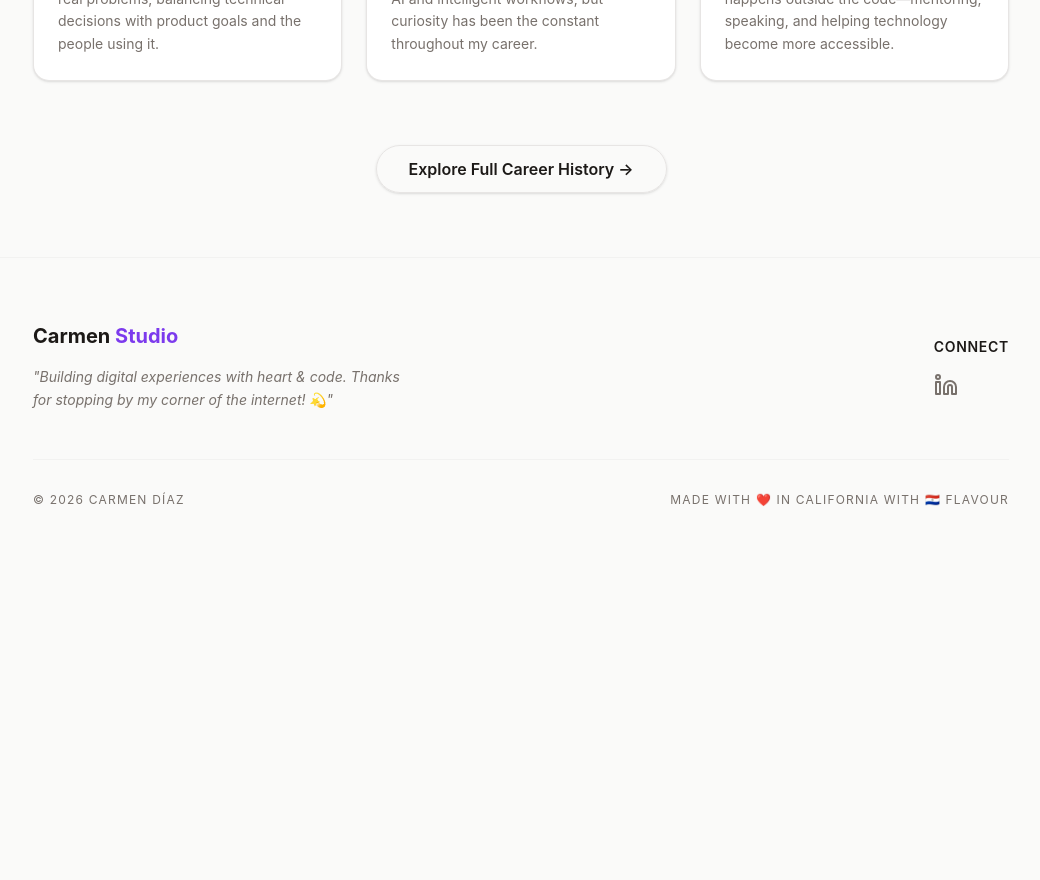
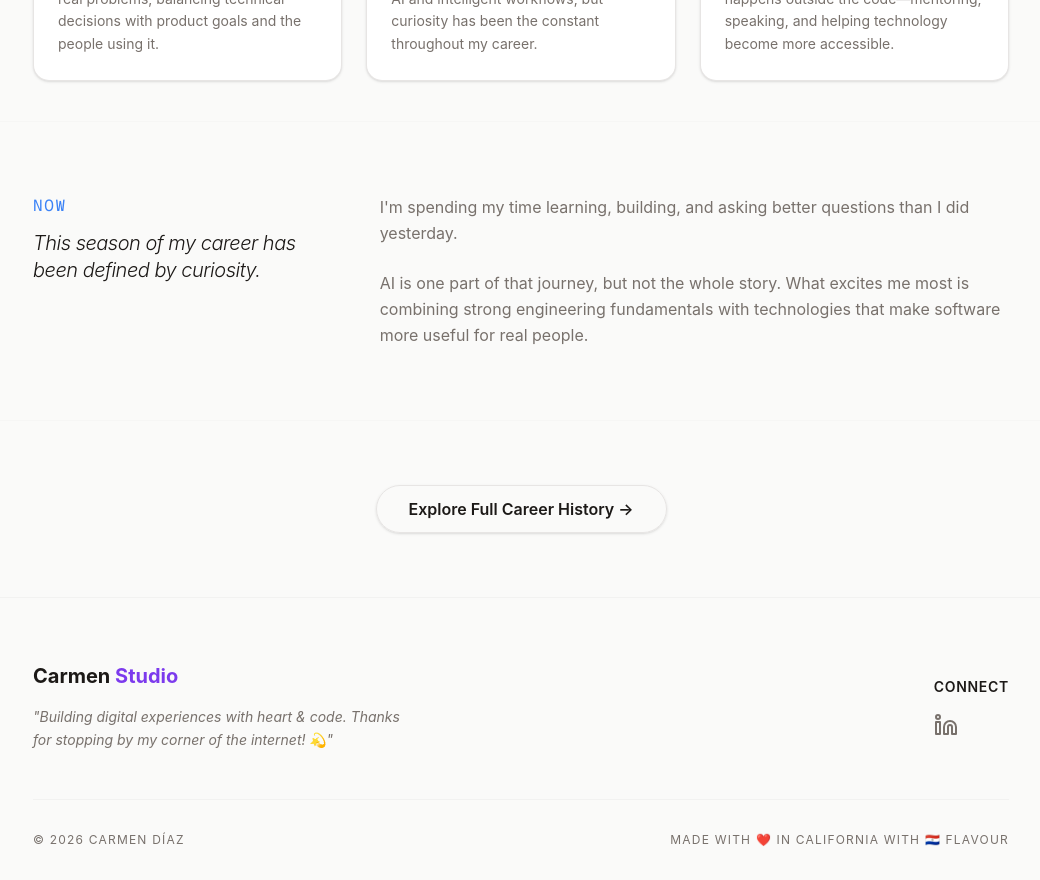
Before and after one commit to karmenatwork/carmenstudio, a Next.js app: page / in a window 1280 px wide. Shown: the part 1640-2520 px from the top of the page, without its empty margins (119-1159 px from the left). Before the commit the page ends 2180 px from the top, so only its background shows below. Built offline with nearby package versions, Linux system fonts and the light colour scheme.

Commit message:
feat: add EditorialConcepts
Goal: communicate current focus.
Add a preview flag to toggle between 3 options. Default option 2

```diff
--- a/app/page.tsx
+++ b/app/page.tsx
@@ -1,7 +1,7 @@
 import { getAboutData } from "@/lib/getAbout";
 import { Carousel, CarouselImageItem } from "@/components/carousel";
 import CoreStrengths from "@/components/core-strengths";
-import CurrentFocus from "@/components/current-focus";
+import EditorialConcepts from "@/components/editorial-concepts";
 import Link from "next/link";
 
 // Import images
@@ -79,6 +79,8 @@ export default function Home() {
       {/* Core Strengths Section */}
       <CoreStrengths showSkills={false} />
 
+      <EditorialConcepts />
+
       {/* Career History Link */}
       <section className="flex justify-center py-6">
         <Link
--- /dev/null
+++ b/components/editorial-concepts.tsx
@@ -0,0 +1,139 @@
+"use client";
+
+import React, { useState, useEffect } from "react";
+
+export default function EditorialConcepts() {
+    const [selectedConcept, setSelectedConcept] = useState<1 | 2 | 3>(2); // Default to 1 (Journal) as requested
+    const [showSwitcher, setShowSwitcher] = useState(false);
+
+    // Read URL search params on mount to conditionally show switcher
+    useEffect(() => {
+        if (typeof window !== "undefined") {
+            const params = new URLSearchParams(window.location.search);
+            if (params.get("preview") === "true") {
+                setShowSwitcher(true);
+            }
+        }
+    }, []);
+
+    // Concept 3 (formerly 4) sub-state
+    const [activeTopic, setActiveTopic] = useState<number>(0);
+    const topics = [
+        {
+            num: "01",
+            title: "Exploring AI",
+            content: "Integrating intelligent models into everyday software. I focus on building agentic workflows, prompt chaining, and automation frameworks that make advanced technology accessible and useful to real users."
+        },
+        {
+            num: "02",
+            title: "Craft",
+            content: "Writing clean, intentional code using React, Next.js, and Ruby on Rails. I approach engineering with a focus on performance, robust API designs, and localization that expands product access globally."
+        },
+        {
+            num: "03",
+            title: "Mentorship",
+            content: "Helping technology become more inclusive. As a Women Techmakers Ambassador, I run cloud workshops, speak at LATAM events, and mentor developers entering the software ecosystem."
+        },
+        {
+            num: "04",
+            title: "Never Stop Learning",
+            content: "Approaching every challenge with a student mindset. My work is driven by curiosity, continuous learning, and a belief that building things is the best way to understand them."
+        }
+    ];
+
+    return (
+        <section className="w-full py-6 border-t border-b border-border/20">
+            {/* Minimal Switcher UI */}
+            {showSwitcher && (<div className="max-w-5xl mx-auto px-6 mb-12 flex flex-wrap gap-2 items-center justify-center">
+                {[1, 2, 3].map((num) => (
+                    <button
+                        key={num}
+                        onClick={() => setSelectedConcept(num as 1 | 2 | 3)}
+                        className={`px-4 py-1.5 rounded-full text-xs font-mono transition-all cursor-pointer ${selectedConcept === num
+                            ? "bg-primary text-primary-foreground shadow-sm"
+                            : "bg-muted text-muted-foreground hover:text-foreground"
+                            }`}
+                    >
+                        {num === 1 && "Option 1 (Journal)"}
+                        {num === 2 && "Option 2 (Split)"}
+                        {num === 3 && "Option 3 (Interactive)"}
+                    </button>
+                ))}
+            </div>
+            )}
+
+            {/* Concept Layouts */}
+            <div className="w-full">
+                {/* Concept 1: The Journal Entry */}
+                {selectedConcept === 1 && (
+                    <div className="max-w-2xl mx-auto px-6 py-12 text-center animate-fade-in">
+                        <span className="text-md uppercase font-mono tracking-widest text-primary mb-3 block">Lately...</span>
+                        <div className="space-y-6 text-xl text-muted-foreground leading-relaxed text-left max-w-xl mx-auto">
+                            <p>
+                                AI has become one of the most exciting parts of my engineering journey.
+                                I'm especially interested in how intelligent systems can improve everyday software, not by replacing engineering, but by making products more useful for the people who use them.
+                            </p>
+                        </div>
+                    </div>
+                )}
+
+                {/* Concept 2: The Editorial Split */}
+                {selectedConcept === 2 && (
+                    <div className="max-w-5xl mx-auto px-6 py-12">
+                        <div className="grid grid-cols-1 md:grid-cols-3 gap-12 md:gap-16 items-start">
+                            {/* Left: Statement */}
+                            <div className="md:col-span-1">
+                                <span className="text-md uppercase font-mono tracking-widest text-accent mb-3 block">Now</span>
+                                <h3 className="text-xl font-light text-foreground leading-snug italic tracking-tight">
+                                    {/* &ldquo;Right now, I&apos;m most excited about exploring AI, building thoughtful software, and never stopping learning.&rdquo; */}
+                                    This season of my career has been defined by curiosity.
+                                </h3>
+                            </div>
+                            {/* Right: Paragraphs */}
+                            <div className="md:col-span-2 space-y-6 text-base text-muted-foreground leading-relaxed">
+                                <p>
+                                    I'm spending my time learning, building,
+                                    and asking better questions than I did yesterday.
+                                </p>
+                                <p>
+                                    AI is one part of that journey, but not the whole story.
+                                    What excites me most is combining strong engineering fundamentals with technologies
+                                    that make software more useful for real people.
+                                </p>
+                            </div>
+                        </div>
+                    </div>
+                )}
+
+                {/* Concept 3: The Interactive Focus */}
+                {selectedConcept === 3 && (
+                    <div className="max-w-4xl mx-auto px-6 py-12 text-center">
+                        <span className="text-md uppercase font-mono tracking-widest text-accent mb-6 block">Now</span>
+                        {/* Selector tabs */}
+                        <div className="flex flex-wrap justify-center gap-6 md:gap-10 mb-10 border-b border-border/20 pb-6">
+                            {topics.map((t, idx) => (
+                                <button
+                                    key={idx}
+                                    onClick={() => setActiveTopic(idx)}
+                                    className={`pb-2 text-xs font-mono tracking-wider transition-all cursor-pointer ${activeTopic === idx
+                                        ? "border-b-2 border-primary text-foreground font-semibold"
+                                        : "text-muted-foreground hover:text-foreground"
+                                        }`}
+                                >
+                                    {t.title}
+                                </button>
+                            ))}
+                        </div>
+
+                        {/* Interactive Content Block */}
+                        <div className="min-h-[120px] flex items-center justify-center">
+                            <p className="text-xl font-medium text-foreground leading-relaxed max-w-2xl mx-auto italic transition-all duration-300">
+                                &ldquo;{topics[activeTopic].content}&rdquo;
+                            </p>
+                        </div>
+                    </div>
+                )}
+            </div>
+        </section>
+    );
+}
```
